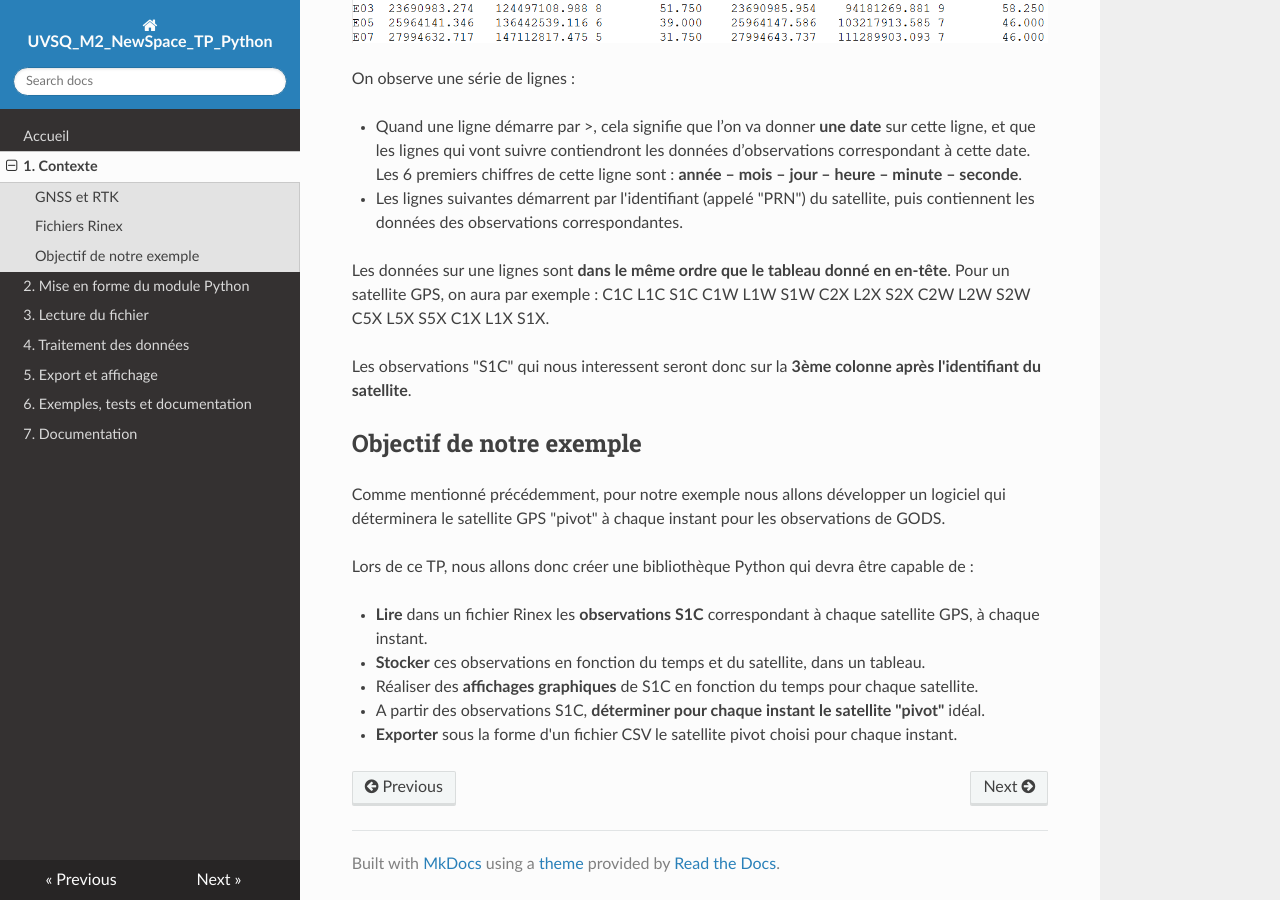
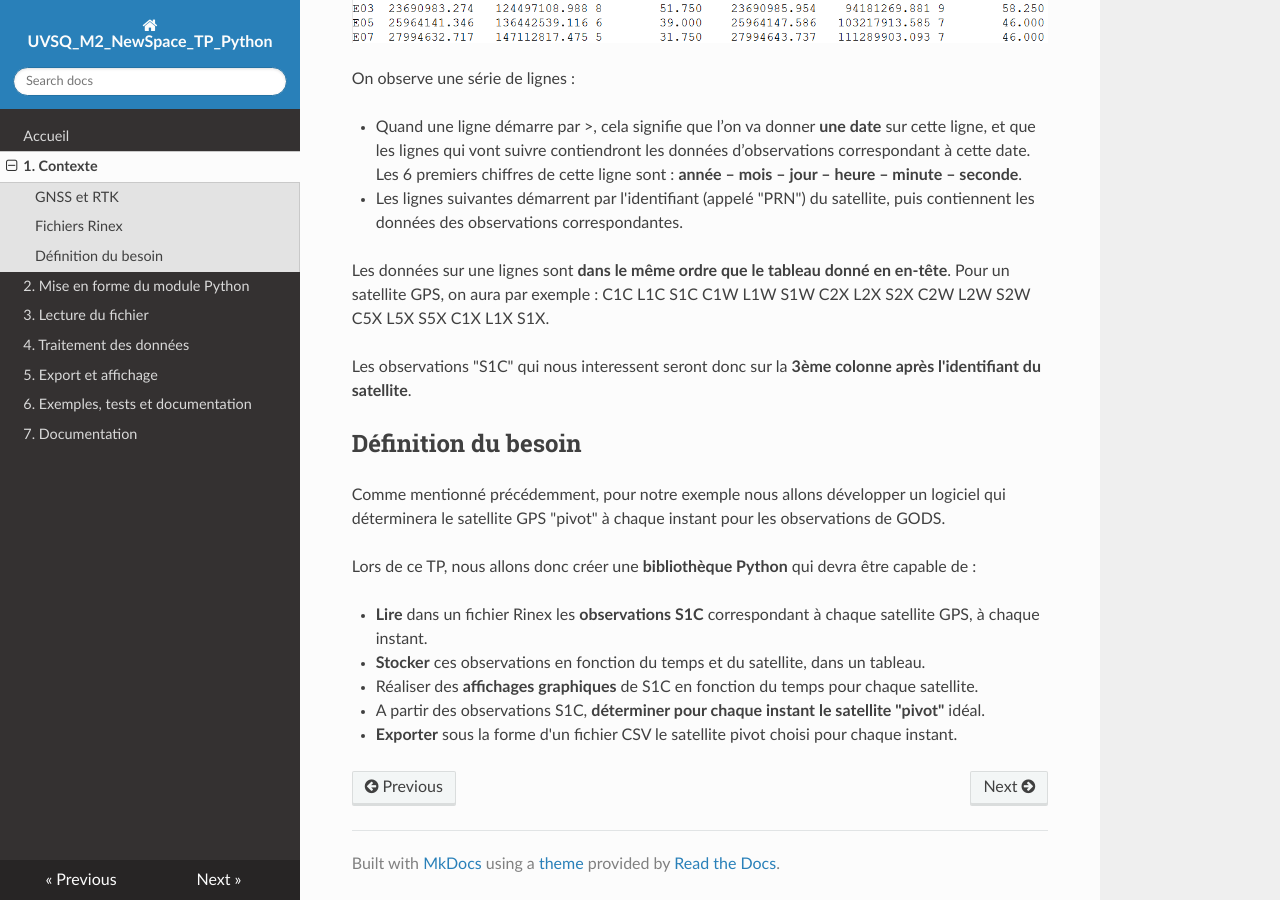
Before and after one commit to NicOudart/UVSQ_M2_NewSpace_TP_Python, an MkDocs documentation site: the page built from docs/1_Contexte.md, in a window 1280 px wide and 900 px high, scrolled down 4363 px. Built offline with MkDocs 1.6.1, drawn with Linux system fonts in a browser that asks for light colours; nearby versions of some CDN libraries.

Commit message:
-Minor fix of the context part.

```diff
--- a/docs/1_Contexte.md
+++ b/docs/1_Contexte.md
@@ -114,11 +114,11 @@ Pour un satellite GPS, on aura par exemple : C1C L1C S1C C1W L1W S1W C2X L2X S2X
 
 Les observations "S1C" qui nous interessent seront donc sur la **3ème colonne après l'identifiant du satellite**.
 
-## Objectif de notre exemple
+## Définition du besoin
 
 Comme mentionné précédemment, pour notre exemple nous allons développer un logiciel qui déterminera le satellite GPS "pivot" à chaque instant pour les observations de GODS.
 
-Lors de ce TP, nous allons donc créer une bibliothèque Python qui devra être capable de :
+Lors de ce TP, nous allons donc créer une **bibliothèque Python** qui devra être capable de :
 
 - **Lire** dans un fichier Rinex les **observations S1C** correspondant à chaque satellite GPS, à chaque instant.
 
```
